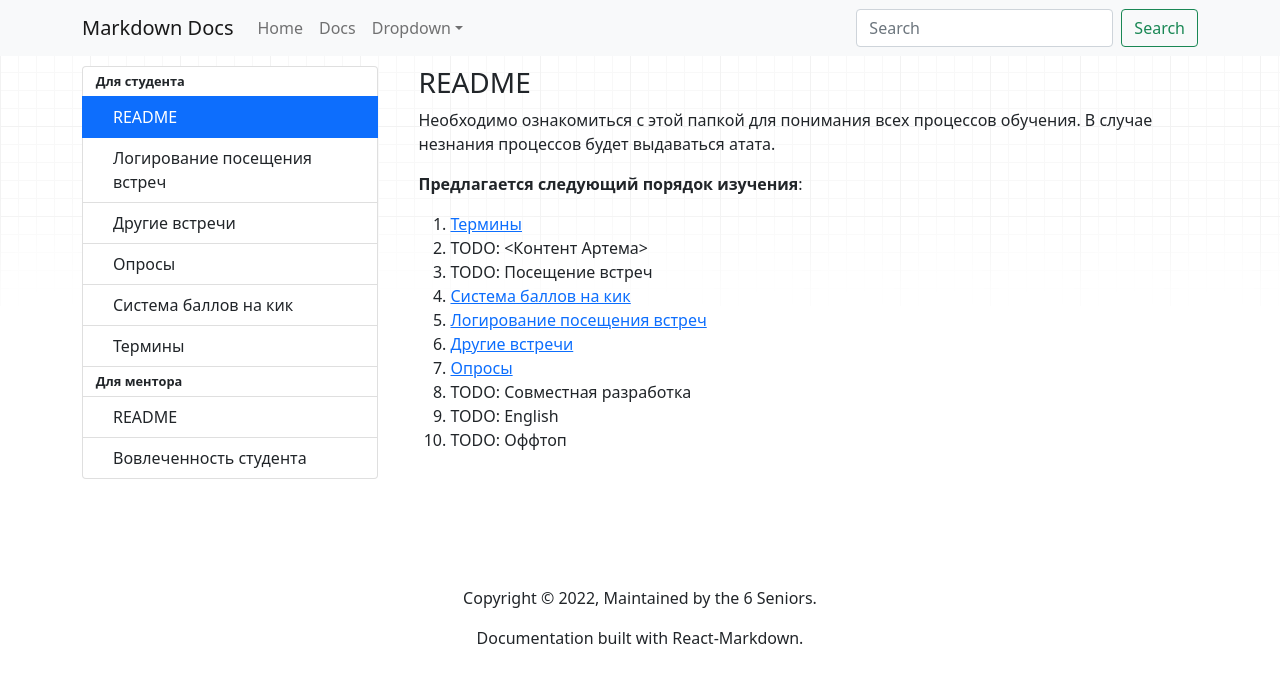
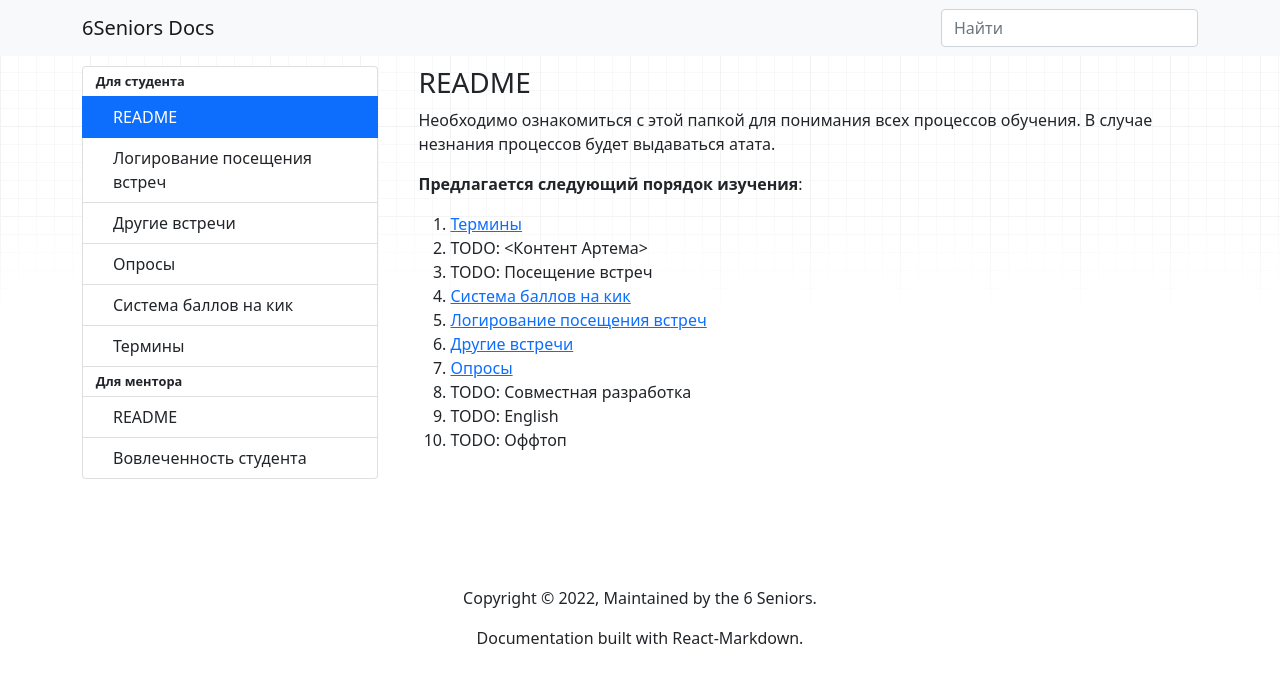
Before and after one commit to maximumJavascript/6-seniors-docs, a React (Create React App) app: page /for-student/readme in a window 1280 px wide. Shown: the top 682 px of the page. Built offline with nearby package versions, Linux system fonts and the light colour scheme.

Commit message:
feat: added links parsing in .md

```diff
--- a/src/components/Header/Header.jsx
+++ b/src/components/Header/Header.jsx
@@ -1,51 +1,22 @@
-import {
-  Navbar,
-  Container,
-  Nav,
-  NavDropdown,
-  Form,
-  FormControl,
-  Button,
-} from 'react-bootstrap';
-
+import { Navbar, Container, Form, FormControl } from 'react-bootstrap';
 import css from './Header.module.scss';
 
 function Header() {
+  // TODO implement search
+
   return (
     <header className={css.header}>
       <Navbar bg="light" expand="lg" className="fixed-top">
         <Container>
-          <Navbar.Brand href="#">Markdown Docs</Navbar.Brand>
-          <Navbar.Toggle aria-controls="navbarScroll" />
-          <Navbar.Collapse id="navbarScroll">
-            <Nav
-              className="me-auto my-2 my-lg-0"
-              style={{ maxHeight: '100px' }}
-              navbarScroll
-            >
-              <Nav.Link href="#action1">Home</Nav.Link>
-              <Nav.Link href="#action2">Docs</Nav.Link>
-              <NavDropdown title="Dropdown" id="navbarScrollingDropdown">
-                <NavDropdown.Item href="#action3">Action</NavDropdown.Item>
-                <NavDropdown.Item href="#action4">
-                  Another action
-                </NavDropdown.Item>
-                <NavDropdown.Divider />
-                <NavDropdown.Item href="#action5">
-                  Something else here
-                </NavDropdown.Item>
-              </NavDropdown>
-            </Nav>
-            <Form className="d-flex">
-              <FormControl
-                type="search"
-                placeholder="Search"
-                className="me-2"
-                aria-label="Search"
-              />
-              <Button variant="outline-success">Search</Button>
-            </Form>
-          </Navbar.Collapse>
+          <Navbar.Brand href="#">6Seniors Docs</Navbar.Brand>
+
+          <Form>
+            <FormControl
+              type="search"
+              placeholder="Найти"
+              aria-label="Search"
+            />
+          </Form>
         </Container>
       </Navbar>
     </header>
--- a/src/components/Header/Header.module.scss
+++ b/src/components/Header/Header.module.scss
@@ -1,3 +1,3 @@
-header {
+.header {
   height: 56px;
 }
```
